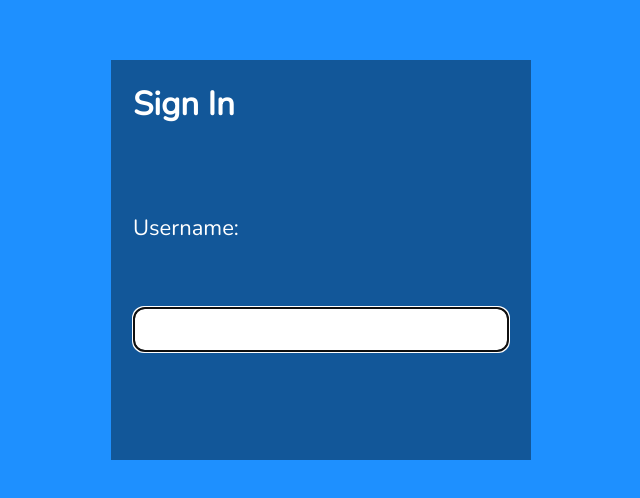
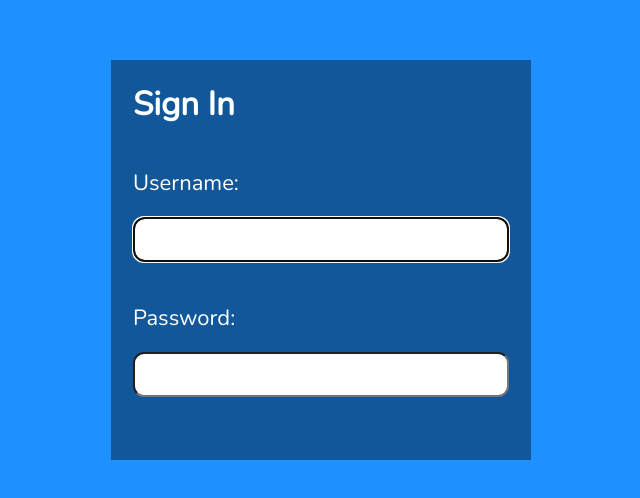
Before and after one commit to IlyaKrapivnoy/react-auth, a React (Create React App) app: page / in a window 1280 px wide. Shown: the part 140-638 px from the top of the page, without its empty margins (319-959 px from the left). Built offline with nearby package versions, Linux system fonts and the light colour scheme; the HTML template or start-up script is replaced by a standard one.

Commit message:
add second row

```diff
--- a/src/Login.jsx
+++ b/src/Login.jsx
@@ -29,7 +29,23 @@ const Login = () => {
       <h1>Sign In</h1>
       <form>
         <label htmlFor="username">Username:</label>
-        <input type="text" id="username" ref={userRef} autoComplete="off" />
+        <input
+          type="text"
+          id="username"
+          ref={userRef}
+          autoComplete="off"
+          onChange={(e) => setUser(e.target.value)}
+          value={user}
+          required
+        />
+        <label htmlFor="password">Password:</label>
+        <input
+          type="password"
+          id="password"
+          onChange={(e) => setPwd(e.target.value)}
+          value={pwd}
+          required
+        />
       </form>
     </section>
   );
```
